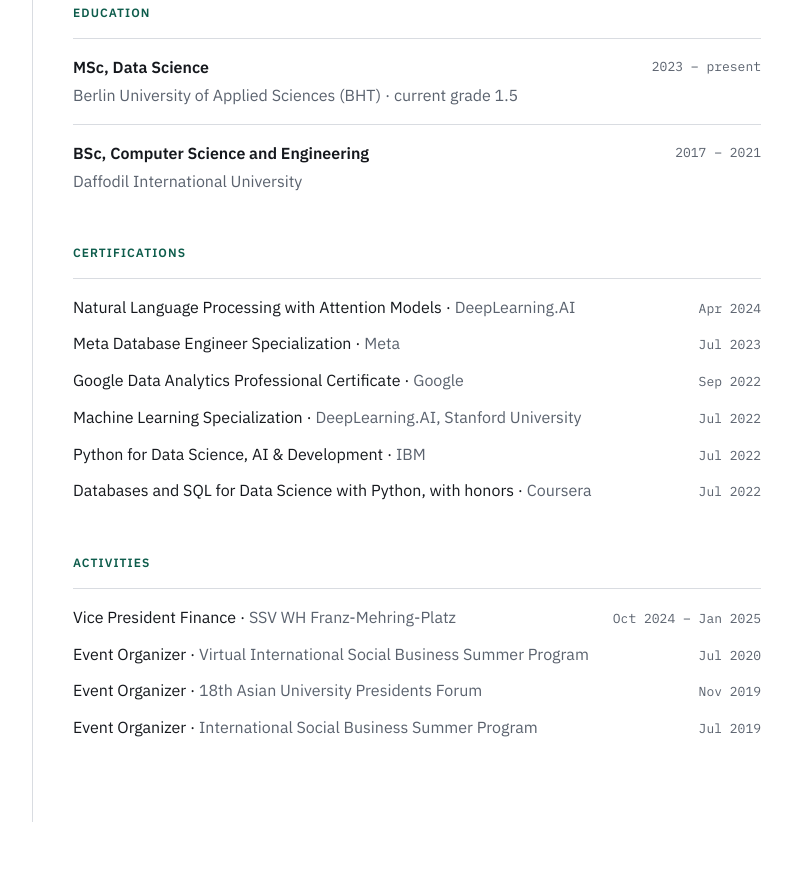
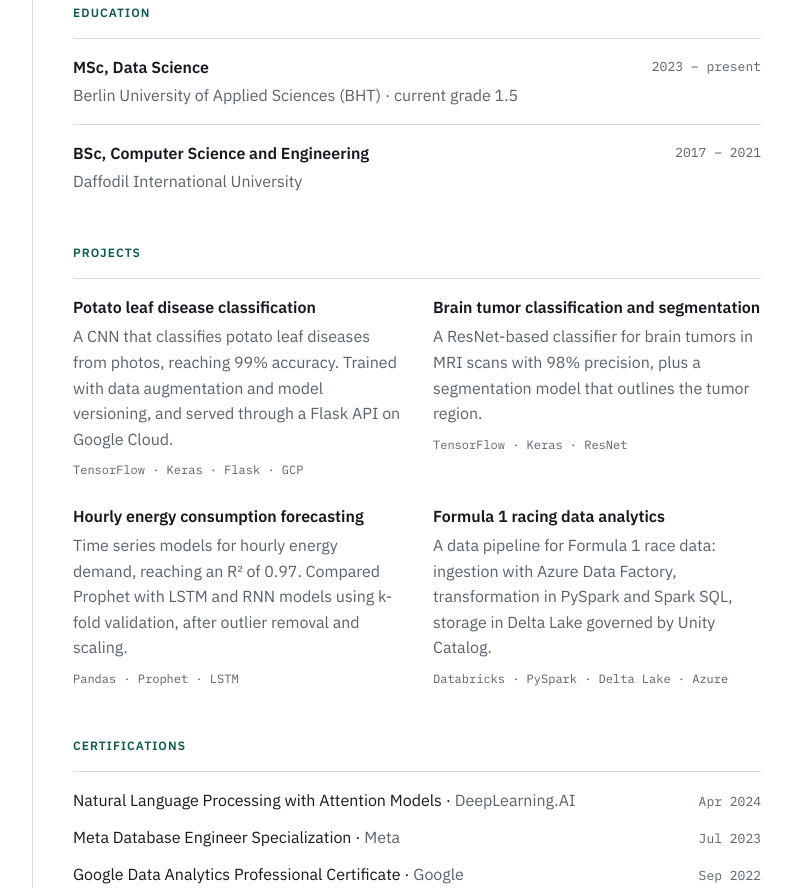
Before and after one commit to itsme-himel/portfolio, a plain HTML site: page index.html in a window 1280 px wide. Shown: the part 997-1885 px from the top of the page, without its empty margins (351-1143 px from the left). Before the commit the page ends 1819 px from the top, so only its background shows below. Drawn offline with Linux system fonts and the light colour scheme.

Commit message:
Add projects section
Co-Authored-By: Claude Fable 5.2 <noreply@anthropic.com>
Claude-Session: https://claude.ai/code/session_013ZWpxHbRsdNsa34DMRpgPx

```diff
--- a/index.html
+++ b/index.html
@@ -29,6 +29,7 @@
           <li><a href="#experience">Experience</a></li>
           <li><a href="#research">Research</a></li>
           <li><a href="#education">Education</a></li>
+          <li><a href="#projects">Projects</a></li>
           <li><a href="#certifications">Certifications</a></li>
           <li><a href="#activities">Activities</a></li>
         </ol>
@@ -94,6 +95,32 @@
       </article>
     </section>
 
+    <section id="projects" aria-labelledby="h-projects">
+      <h2 id="h-projects">Projects</h2>
+      <div class="grid">
+        <article>
+          <h3>Potato leaf disease classification</h3>
+          <p>A CNN that classifies potato leaf diseases from photos, reaching 99% accuracy. Trained with data augmentation and model versioning, and served through a Flask API on Google Cloud.</p>
+          <p class="tags">TensorFlow · Keras · Flask · GCP</p>
+        </article>
+        <article>
+          <h3>Brain tumor classification and segmentation</h3>
+          <p>A ResNet-based classifier for brain tumors in MRI scans with 98% precision, plus a segmentation model that outlines the tumor region.</p>
+          <p class="tags">TensorFlow · Keras · ResNet</p>
+        </article>
+        <article>
+          <h3>Hourly energy consumption forecasting</h3>
+          <p>Time series models for hourly energy demand, reaching an R² of 0.97. Compared Prophet with LSTM and RNN models using k-fold validation, after outlier removal and scaling.</p>
+          <p class="tags">Pandas · Prophet · LSTM</p>
+        </article>
+        <article>
+          <h3>Formula 1 racing data analytics</h3>
+          <p>A data pipeline for Formula 1 race data: ingestion with Azure Data Factory, transformation in PySpark and Spark SQL, storage in Delta Lake governed by Unity Catalog.</p>
+          <p class="tags">Databricks · PySpark · Delta Lake · Azure</p>
+        </article>
+      </div>
+    </section>
+
     <section id="certifications" aria-labelledby="h-certifications">
       <h2 id="h-certifications">Certifications</h2>
       <ul class="plain">
--- a/styles.css
+++ b/styles.css
@@ -42,6 +42,11 @@ h2 { font-size: .75rem; font-weight: 600; letter-spacing: .09em; text-transform:
 .org { color: var(--muted); }
 .date { font: .8125rem/1.9 var(--mono); color: var(--muted); white-space: nowrap; }
 
+.grid { display: grid; grid-template-columns: repeat(2, minmax(0, 1fr)); gap: 1.5rem 2rem; padding-top: 1rem; border-top: 1px solid var(--line); }
+.grid h3 { font-size: 1rem; font-weight: 600; }
+.grid p { color: var(--muted); margin-top: .25rem; }
+.grid .tags { font: .75rem/1.6 var(--mono); margin-top: .5rem; }
+
 .plain { display: grid; gap: .625rem; padding-top: 1rem; border-top: 1px solid var(--line); }
 .plain li { display: flex; justify-content: space-between; align-items: baseline; gap: .125rem 1rem; flex-wrap: wrap; }
 
@@ -51,7 +56,7 @@ h2 { font-size: .75rem; font-weight: 600; letter-spacing: .09em; text-transform:
   .stick { position: static; gap: 1rem; }
   nav ol { display: flex; flex-wrap: wrap; gap: 0 1.25rem; }
   main { padding: 2rem 1.25rem 3rem; gap: 2.5rem; }
-  .item { grid-template-columns: 1fr; }
+  .item, .grid { grid-template-columns: 1fr; }
 }
 
 @media print {
```
Also changed, not shown: 1 other file.
